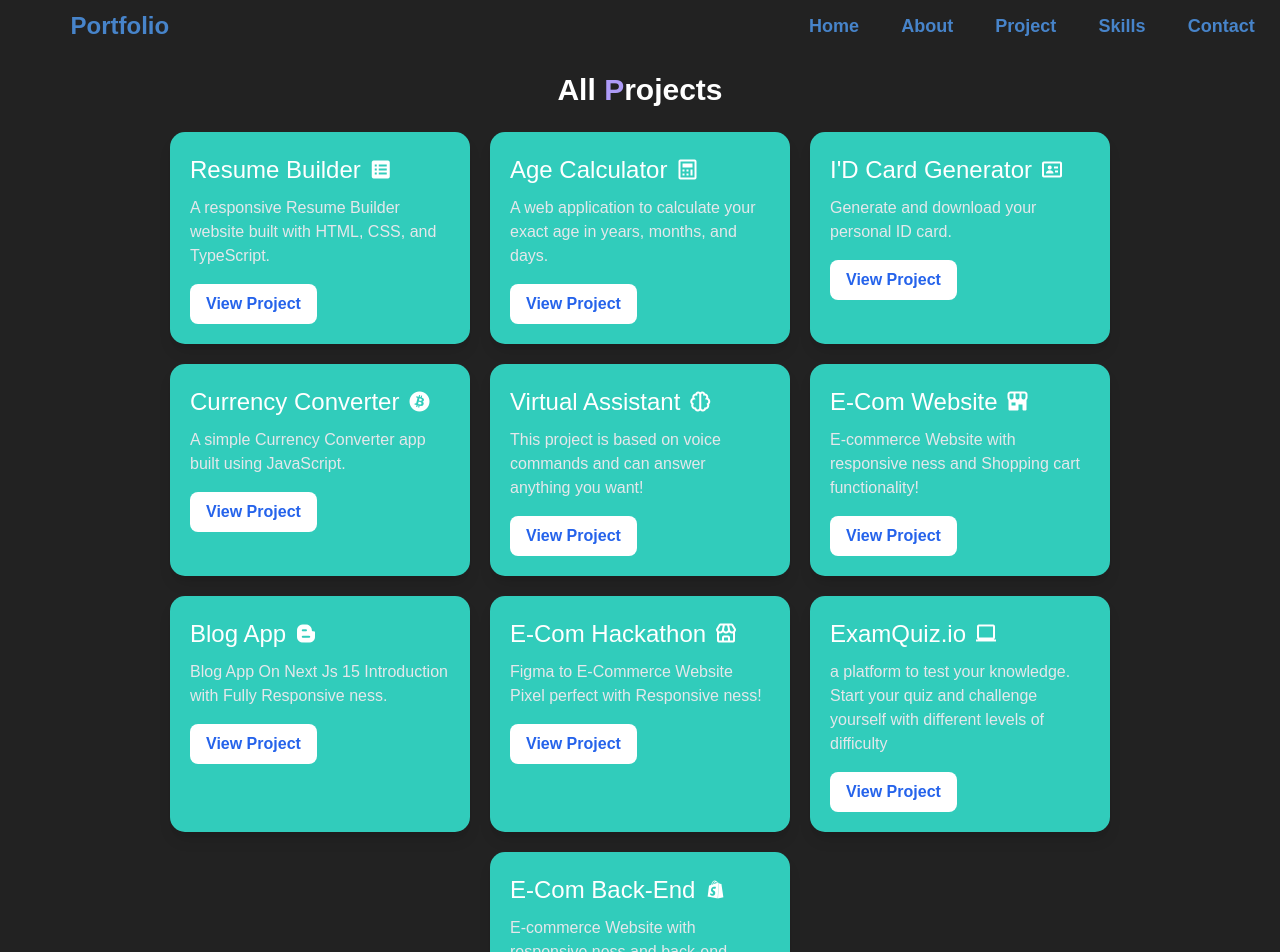
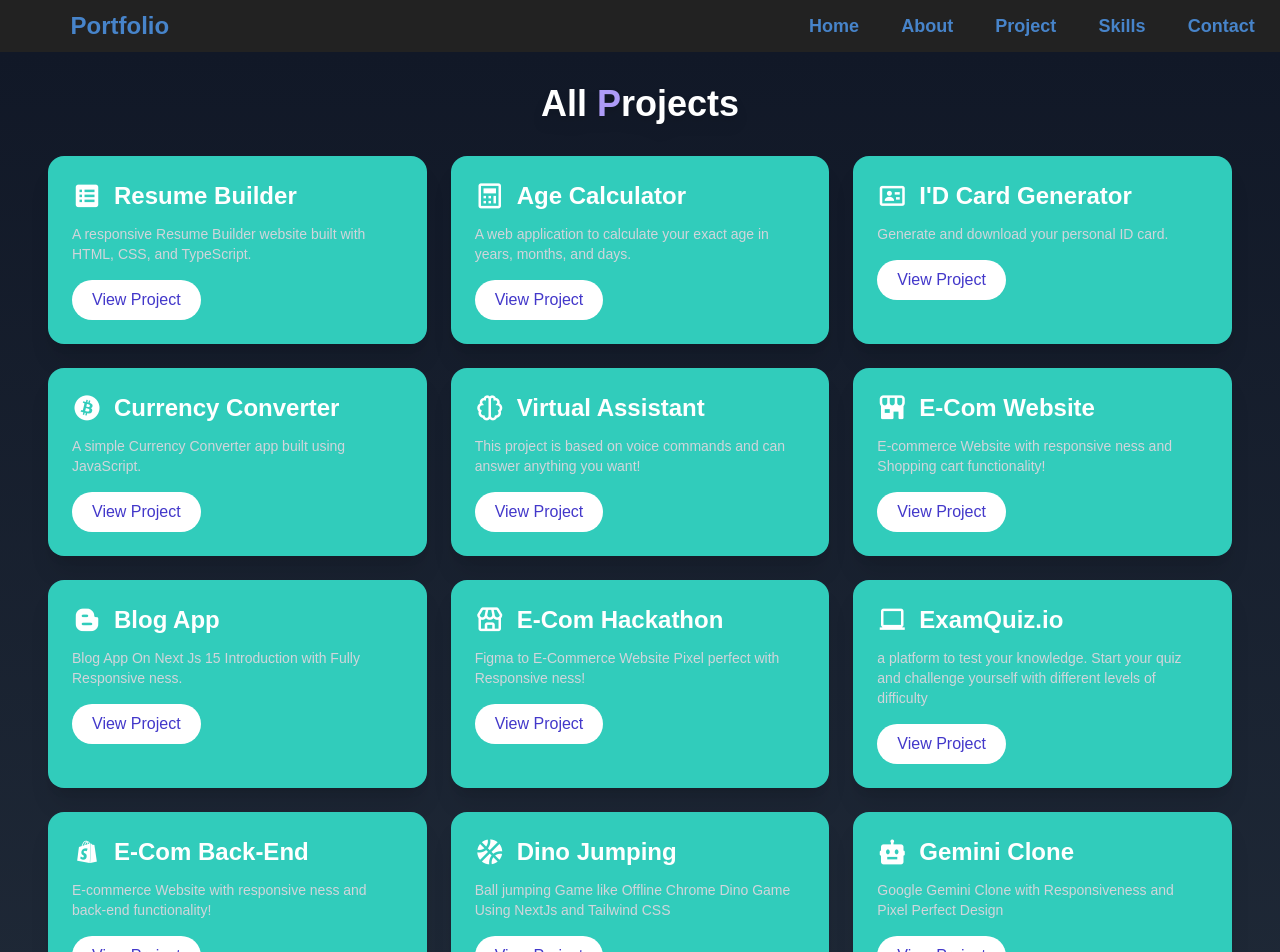
Before and after one commit to MuhammadSamad30/Portfolio-Tailwind-css, a Next.js app: page /projects in a window 1280 px wide. Shown: the top 952 px of the page. Built offline with nearby package versions, Linux system fonts and the light colour scheme.

Commit message:
Tailwind-Portfolio

```diff
--- a/components/Project.tsx
+++ b/components/Project.tsx
@@ -8,30 +8,6 @@ const Project1 = () => {
       <h3 className="text-[1.5rem] flex items-center gap-2 mb-2">Resume Builder <i className="bx bxs-spreadsheet"></i></h3>
       <p className="text-gray-200 text-base leading-6 mb-4">A responsive Resume Builder website built with HTML, CSS, and TypeScript.</p>
       <a href="https://shareable-resume-builder-by-samad.vercel.app/" target="_blank" rel="noopener noreferrer" className="inline-block bg-white text-blue-600 no-underline px-4 py-2 rounded-lg font-bold transition-colors duration-300 ease-in-out hover:bg-blue-600 hover:text-white">View Project</a>
-    </div>
-
-    <div className="animate-colorCycle bg-gradient-to-r from-purple-700 to-blue-500 text-white w-[300px] p-5 rounded-[15px] shadow-lg transition-all duration-300 ease-in-out hover:translate-y-[-10px] hover:shadow-2xl">
-      <h3 className="text-[1.5rem] flex items-center gap-2 mb-2">Age Calculator <i className="bx bx-calculator"></i></h3>
-      <p className="text-gray-200 text-base leading-6 mb-4">A web application to calculate your exact age in years, months, and days.</p>
-      <a href="https://age-calculator-delta-pearl.vercel.app/" target="_blank" rel="noopener noreferrer" className="inline-block bg-white text-blue-600 no-underline px-4 py-2 rounded-lg font-bold transition-colors duration-300 ease-in-out hover:bg-blue-600 hover:text-white">View Project</a>
-    </div>
-
-    <div className="animate-colorCycle bg-gradient-to-r from-purple-700 to-blue-500 text-white w-[300px] p-5 rounded-[15px] shadow-lg transition-all duration-300 ease-in-out hover:translate-y-[-10px] hover:shadow-2xl">
-      <h3 className="text-[1.5rem] flex items-center gap-2 mb-2">I&apos;D Card Generator <i className="bx bx-id-card"></i></h3>
-      <p className="text-gray-200 text-base leading-6 mb-4">Generate and download your personal ID card. Built using HTML, CSS, and JavaScript.</p>
-      <a href="https://muhammad-samad-id-card-generator.vercel.app/" target="_blank" rel="noopener noreferrer" className="inline-block bg-white text-blue-600 no-underline px-4 py-2 rounded-lg font-bold transition-colors duration-300 ease-in-out hover:bg-blue-600 hover:text-white">View Project</a>
-    </div>
-
-    <div className="animate-colorCycle bg-gradient-to-r from-purple-700 to-blue-500 text-white w-[300px] p-5 rounded-[15px] shadow-lg transition-all duration-300 ease-in-out hover:translate-y-[-10px] hover:shadow-2xl">
-      <h3 className="text-[1.5rem] flex items-center gap-2 mb-2">Currency Converter <i className="bx bxl-bitcoin"></i></h3>
-      <p className="text-gray-200 text-base leading-6 mb-4">A simple Currency Converter app to convert your amount built using JavaScript.</p>
-      <a href="https://muhammad-samad-currency-convertor.vercel.app/" target="_blank" rel="noopener noreferrer" className="inline-block bg-white text-blue-600 no-underline px-4 py-2 rounded-lg font-bold transition-colors duration-300 ease-in-out hover:bg-blue-600 hover:text-white">View Project</a>
-    </div>
-
-    <div className="animate-colorCycle bg-gradient-to-r from-purple-700 to-blue-500 text-white w-[300px] p-5 rounded-[15px] shadow-lg transition-all duration-300 ease-in-out hover:translate-y-[-10px] hover:shadow-2xl">
-      <h3 className="text-[1.5rem] flex items-center gap-2 mb-2">Virtual Assistant <i className="bx bx-brain"></i></h3>
-      <p className="text-gray-200 text-base leading-6 mb-4">This project is based on voice commands and can answer anything you want!</p>
-      <a href="https://virtual-assistant-js-by-samad.vercel.app/" target="_blank" rel="noopener noreferrer" className="inline-block bg-white text-blue-600 no-underline px-4 py-2 rounded-lg font-bold transition-colors duration-300 ease-in-out hover:bg-blue-600 hover:text-white">View Project</a>
     </div>
 
     <div className="animate-colorCycle bg-gradient-to-r from-purple-700 to-blue-500 text-white w-[300px] p-5 rounded-[15px] shadow-lg transition-all duration-300 ease-in-out hover:translate-y-[-10px] hover:shadow-2xl">
--- a/components/ProjectsAll.tsx
+++ b/components/ProjectsAll.tsx
@@ -71,30 +71,44 @@ const ProjectsAll = () => {
       link: "https://e-commerce-back-end-hackathon-by-samad.vercel.app/",
       icon: "bx bxl-shopify",
     },
+    {
+      title: "Dino Jumping",
+      description:
+        "Ball jumping Game like Offline Chrome Dino Game Using NextJs and Tailwind CSS",
+      link: "https://dino-clone-game-by-samad.vercel.app/",
+      icon: "bx bxs-basketball",
+    },
+    {
+      title: "Gemini Clone",
+      description:
+        "Google Gemini Clone with Responsiveness and Pixel Perfect Design",
+      link: "https://google-gemini-clone-by-samad.vercel.app/",
+      icon: "bx bxs-bot",
+    },
   ];
 
   return (
-    <div className="p-5">
-      <h2 className="text-3xl font-bold text-center mb-6">
+    <div className="p-8 bg-gradient-to-b from-gray-900 to-gray-800 min-h-screen">
+      <h2 className="text-4xl font-extrabold text-center mb-8 text-white drop-shadow-lg">
         All <span className="text-[#ad9bf7]">P</span>rojects
       </h2>
-      <div className="flex flex-wrap gap-5 justify-center">
+      <div className="grid grid-cols-1 sm:grid-cols-2 md:grid-cols-3 gap-6 px-4">
         {projects.map((project, index) => (
           <div
             key={index}
-            className="animate-colorCycle bg-gradient-to-r from-purple-700 to-blue-500 text-white w-[300px] p-5 rounded-[15px] shadow-lg transition-all duration-300 ease-in-out hover:translate-y-[-10px] hover:shadow-2xl"
+            className="animate-colorCycle bg-gradient-to-r from-purple-500 to-indigo-600 text-white p-6 rounded-2xl shadow-xl transition-transform transform hover:scale-105 hover:shadow-2xl"
           >
-            <h3 className="text-[1.5rem] flex items-center gap-2 mb-2">
-              {project.title} <i className={`bx ${project.icon}`}></i>
+            <h3 className="text-2xl font-semibold flex items-center gap-3 mb-3">
+              <i className={`bx ${project.icon} text-3xl`}></i> {project.title}
             </h3>
-            <p className="text-gray-200 text-base leading-6 mb-4">
+            <p className="text-gray-300 text-sm leading-5 mb-4">
               {project.description}
             </p>
             <a
               href={project.link}
               target="_blank"
               rel="noopener noreferrer"
-              className="inline-block bg-white text-blue-600 no-underline px-4 py-2 rounded-lg font-bold transition-colors duration-300 ease-in-out hover:bg-blue-600 hover:text-white"
+              className="inline-block bg-white text-indigo-700 px-5 py-2 rounded-full font-medium transition-colors duration-300 ease-in-out hover:bg-indigo-700 hover:text-white"
             >
               View Project
             </a>
```
